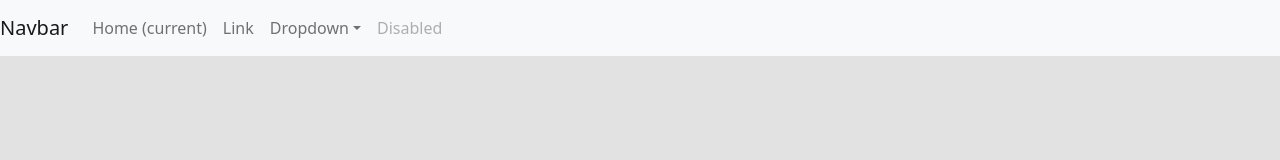
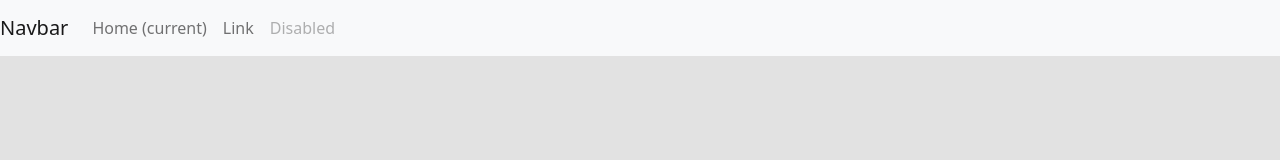
Before and after one commit to MarioS040/Webprog, a React (Create React App) app in the folder frontend/: page /login in a window 1280 px wide. Shown: the top 160 px of the page. Built offline with nearby package versions, Linux system fonts and the light colour scheme.

Commit message:
isauthenticated erweitert
benötigt für protected routes

```diff
--- a/frontend/src/components/App.js
+++ b/frontend/src/components/App.js
@@ -12,6 +12,7 @@ function App() {
   return (
 
     <div>
+
 <Navigation />
 
 <Router>
--- a/frontend/src/components/login.js
+++ b/frontend/src/components/login.js
@@ -4,10 +4,10 @@ import './css/register.css'
 import {BrowserRouter as Router, Switch, Route } from 'react-router-dom';
 import { Header } from './navbar';
 import Cookies from 'universal-cookie';
-import localStorage from 'local-storage';
+import localStorage, { set } from 'local-storage';
 import Navigation from './navbar';
 
-
+const cookies = new Cookies();
 
 class login extends Component{
 constructor(props){
@@ -17,6 +17,7 @@ super(props)
     password:''
   }
 }
+
 
 changeHandler = (e) =>{
 this.setState({[e.target.name]:e.target.value})
@@ -36,7 +37,8 @@ headers: {"content-type": "application/json"},
 body: JSON.stringify(this.state)
 })
 .then(response => response.json())
-.then((response) => {window.localStorage.setItem("token", response.token)})
+.then((response) => {cookies.set("token", response.token,{httpOnly: 'true'})})
+.then((response) => {window.localStorage.setItem("isAuthenticated", true)})
 }
 
 
--- a/frontend/src/components/navbar.js
+++ b/frontend/src/components/navbar.js
@@ -19,17 +19,6 @@ return(
       <li class="nav-item">
         <a class="nav-link" href="#">Link</a>
       </li>
-      <li class="nav-item dropdown">
-        <a class="nav-link dropdown-toggle" href="#" id="navbarDropdown" role="button" data-toggle="dropdown" aria-haspopup="true" aria-expanded="false">
-          Dropdown
-        </a>
-        <div class="dropdown-menu" aria-labelledby="navbarDropdown">
-          <a class="dropdown-item" href="#">Action</a>
-          <a class="dropdown-item" href="#">Another action</a>
-          <div class="dropdown-divider"></div>
-          <a class="dropdown-item" href="#">Something else here</a>
-        </div>
-      </li>
       <li class="nav-item">
         <a class="nav-link disabled" href="#">Disabled</a>
       </li>
```
